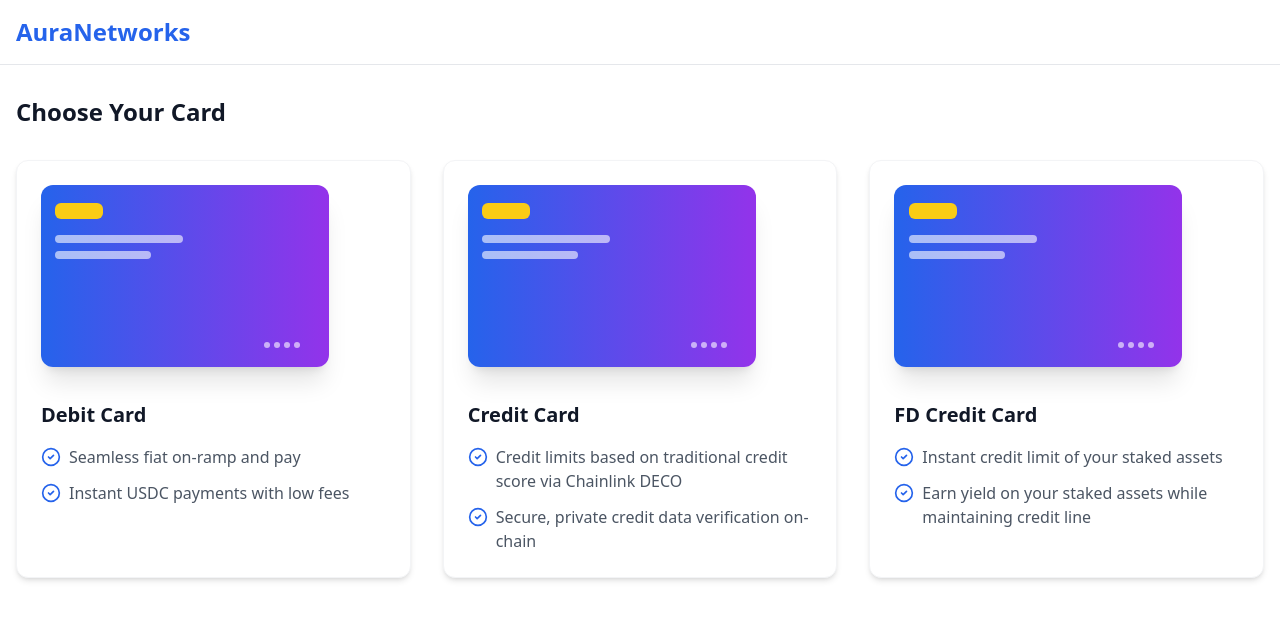
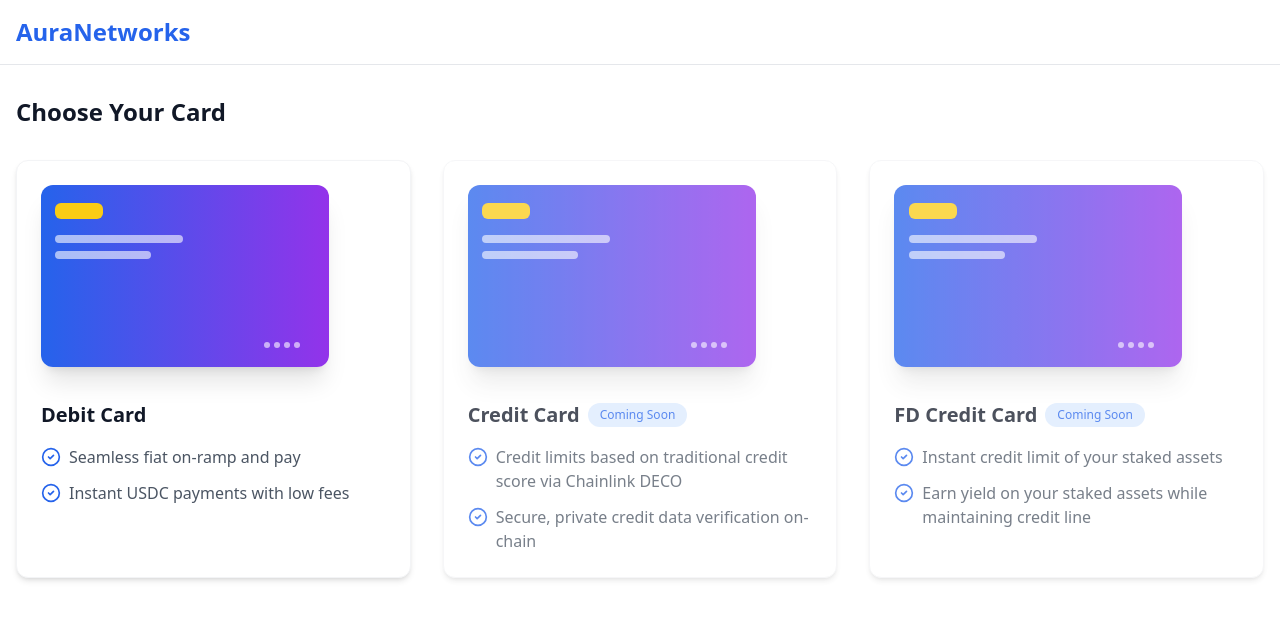
Before and after one commit to Aura-Networks-Team-Bytes32/Core, a Next.js app: page /app in a window 1280 px wide. Shown: the top 620 px of the page. Built offline with nearby package versions, Linux system fonts and the light colour scheme; no server answers.

Commit message:
feat: add isDisabled property to card options and update CardOption component for conditional rendering

```diff
--- a/app/app/page.tsx
+++ b/app/app/page.tsx
@@ -5,6 +5,7 @@ import { CardType } from "@/types/CardType";
 
 const cardOptions: (CardType & {
   isDebitCard?: boolean;
+  isDisabled?: boolean;
 })[] = [
   {
     title: "Debit Card", // Add your card images to public/images/
@@ -14,6 +15,7 @@ const cardOptions: (CardType & {
     ],
     route: "/debitcard",
     isDebitCard: true,
+    isDisabled: false,
   },
   {
     title: "Credit Card",
@@ -22,6 +24,7 @@ const cardOptions: (CardType & {
       "Secure, private credit data verification on-chain",
     ],
     route: "/creditcard",
+    isDisabled: true,
   },
   {
     title: "FD Credit Card",
@@ -30,10 +33,11 @@ const cardOptions: (CardType & {
       "Earn yield on your staked assets while maintaining credit line",
     ],
     route: "/fd-creditcard",
+    isDisabled: true,
   },
 ];
 
-const page = () => {
+const App = () => {
   return (
     <main>
       <Navbar pageType="app" />
@@ -53,4 +57,4 @@ const page = () => {
   );
 };
 
-export default page;
+export default App;
--- a/components/CardOption.tsx
+++ b/components/CardOption.tsx
@@ -10,6 +10,7 @@ interface CardType {
   title: string;
   features: string[];
   route: string;
+  isDisabled?: boolean;
 }
 
 interface CardOptionProps extends CardType {
@@ -45,11 +46,13 @@ const CardOption: React.FC<CardOptionProps> = ({
   features,
   route,
   isDebitCard,
+  isDisabled = false,
 }) => {
   const router = useRouter();
   const { status } = useSession();
 
   const handleCardClick = async () => {
+    if (isDisabled) return;
     if (!isDebitCard) {
       router.push(route);
       return;
@@ -76,7 +79,12 @@ const CardOption: React.FC<CardOptionProps> = ({
   return (
     <div
       onClick={handleCardClick}
-      className="bg-white rounded-xl p-6 shadow-md hover:shadow-xl transition-all cursor-pointer border border-gray-100"
+      className={`relative bg-white rounded-xl p-6 shadow-md border border-gray-100 transition-all
+        ${
+          isDisabled
+            ? "opacity-75 cursor-not-allowed"
+            : "hover:shadow-xl cursor-pointer"
+        }`}
     >
       {/* Card Image */}
       <div className="relative w-full h-48 mb-6">
@@ -84,8 +92,13 @@ const CardOption: React.FC<CardOptionProps> = ({
       </div>
 
       {/* Title */}
-      <h2 className="text-xl font-bold text-gray-900 mb-4">
-        {title}
+      <h2 className="text-xl font-bold text-gray-900 mb-4 flex items-center gap-2">
+        {title}{" "}
+        {isDisabled && (
+          <span className="inline-flex items-center px-3 py-1 rounded-full text-xs font-medium bg-blue-100 text-blue-600">
+            Coming Soon
+          </span>
+        )}
       </h2>
 
       {/* Features List */}
```
